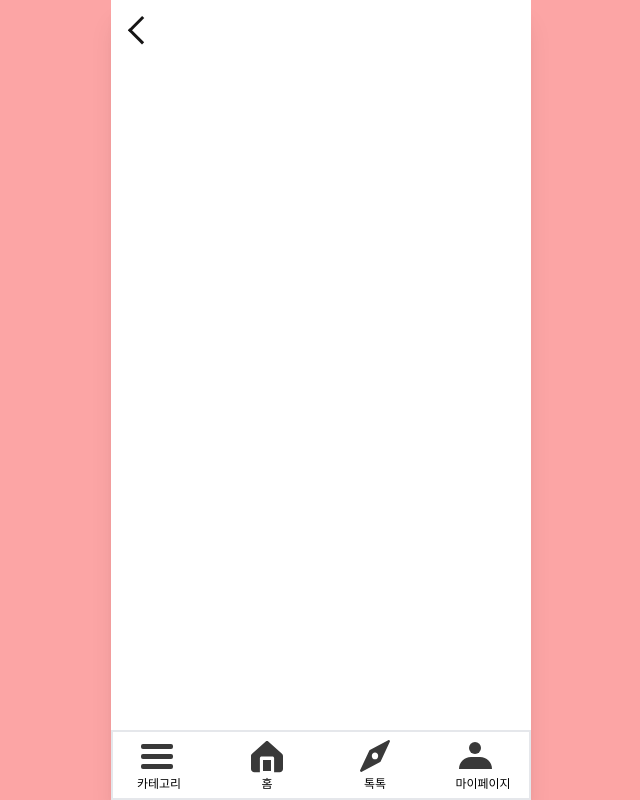
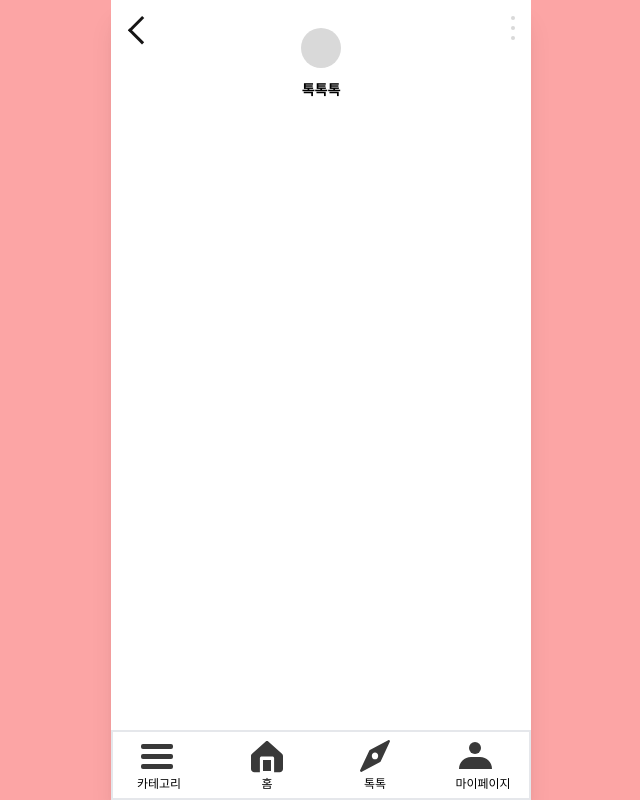
Before and after one commit to side-project-for-develop/frontend, a Next.js app: page /posts/1 in a window 1280 px wide. Shown: the whole page, without its empty margins (319-959 px from the left). Built offline with nearby package versions, Linux system fonts and the light colour scheme.

Commit message:
feat: dot 메뉴 컴포넌트

```diff
--- a/src/app/posts/[slug]/page.tsx
+++ b/src/app/posts/[slug]/page.tsx
@@ -1,11 +1,18 @@
 "use client";
 
 import BackBtnComponent from "@/components/Common/BackBtnComponent";
+import DotMenuComponent from "@/components/Common/DotMenuComponent";
 
 const Page = () => {
   return (
     <div className="relative flex flex-col items-center gap-6 min-h-screen overflow-hidden sm:gap-4">
       <BackBtnComponent red={false} />
+      {/* Profile */}
+      <div className="flex flex-col items-center gap-3 mt-7">
+        <div className="w-10 h-10 bg-[#D9D9D9] rounded-full" />
+        <p className="text-sm font-bold">톡톡톡</p>
+      </div>
+      <DotMenuComponent />
     </div>
   );
 };
--- /dev/null
+++ b/src/components/Common/DotMenuComponent.tsx
@@ -0,0 +1,12 @@
+import Image from "next/image";
+import dot_menu from "@/assets/dot_menu.svg";
+
+const DotMenuComponent = () => {
+  return (
+    <div className="absolute top-4 right-4 cursor-pointer">
+      <Image src={dot_menu} alt="" />
+    </div>
+  );
+};
+
+export default DotMenuComponent;
```
Also changed, not shown: src/assets/dot_menu.svg (added).
